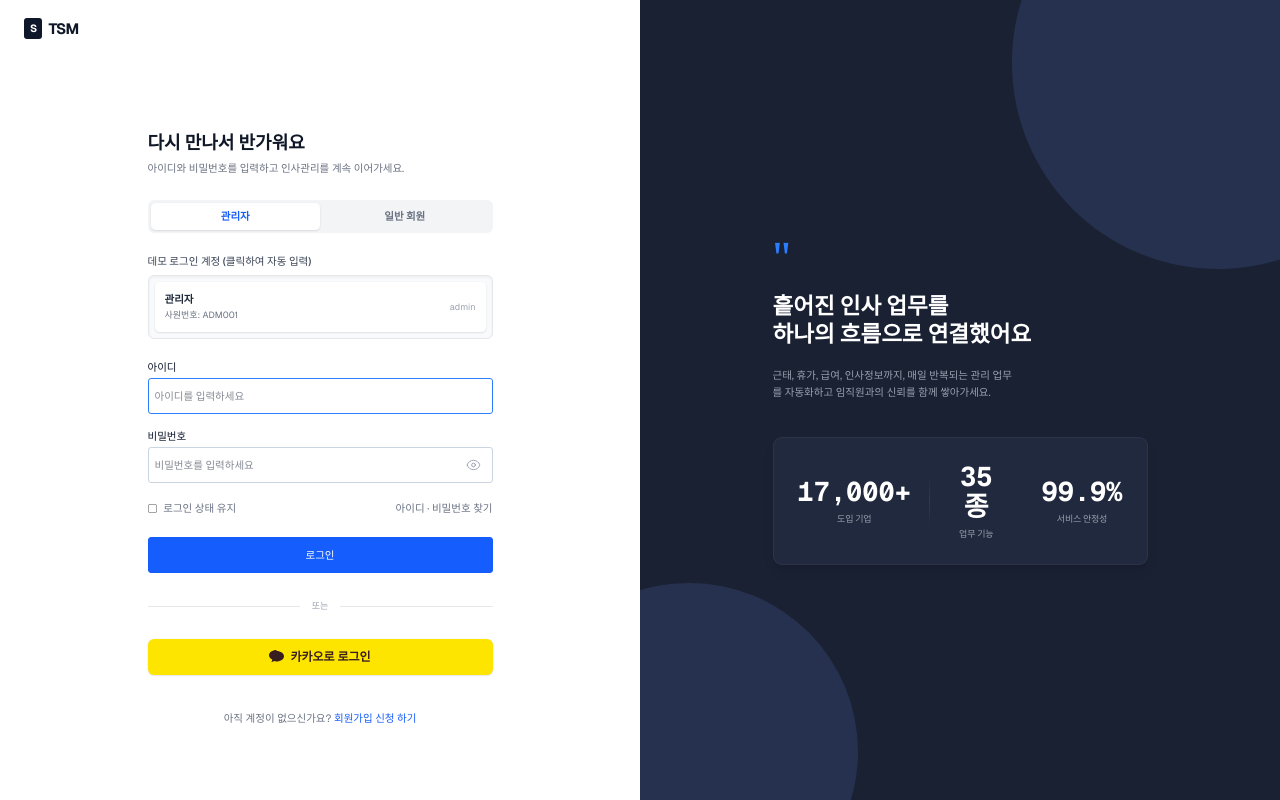
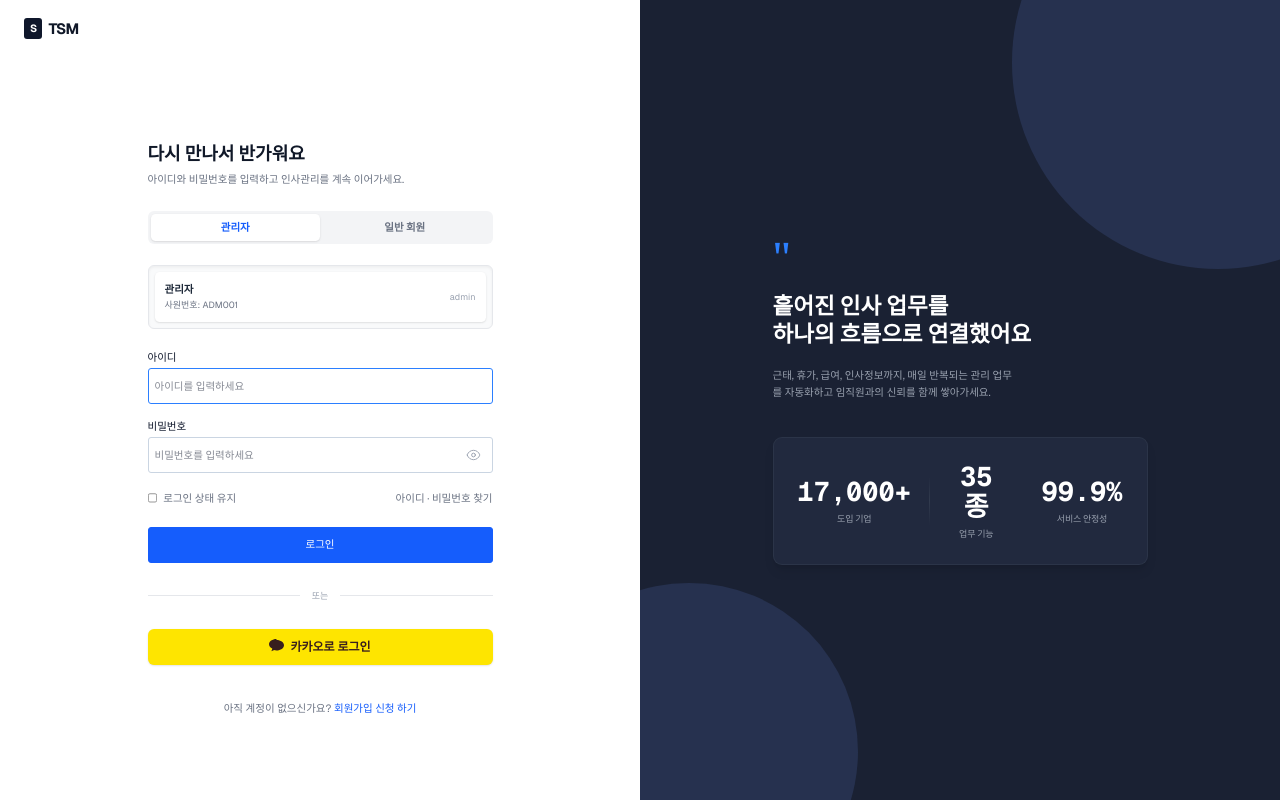
Before and after one commit to MJB9595/SMART_RAD_mjb, a Next.js app in the folder frontend/: page /login in a window 1280 px wide. Built offline with nearby package versions, Linux system fonts and the light colour scheme; no server answers.

Commit message:
Remove demo login text

```diff
--- a/frontend/src/app/login/page.tsx
+++ b/frontend/src/app/login/page.tsx
@@ -203,7 +203,6 @@ export default function LoginPage() {
               </div>
 
               <div className="animate-in fade-in slide-in-from-top-2 mb-2">
-                <span className="text-sm font-medium text-gray-700 mb-2 block">데모 로그인 계정 (클릭하여 자동 입력)</span>
                 <div className="flex flex-col gap-2 max-h-48 overflow-y-auto border border-gray-200 p-2 rounded-lg bg-gray-50 shadow-inner">
                   {demoUsers.length === 0 ? (
                     <div className="text-sm text-gray-500 p-4 text-center">목록을 불러오는 중...</div>
```
